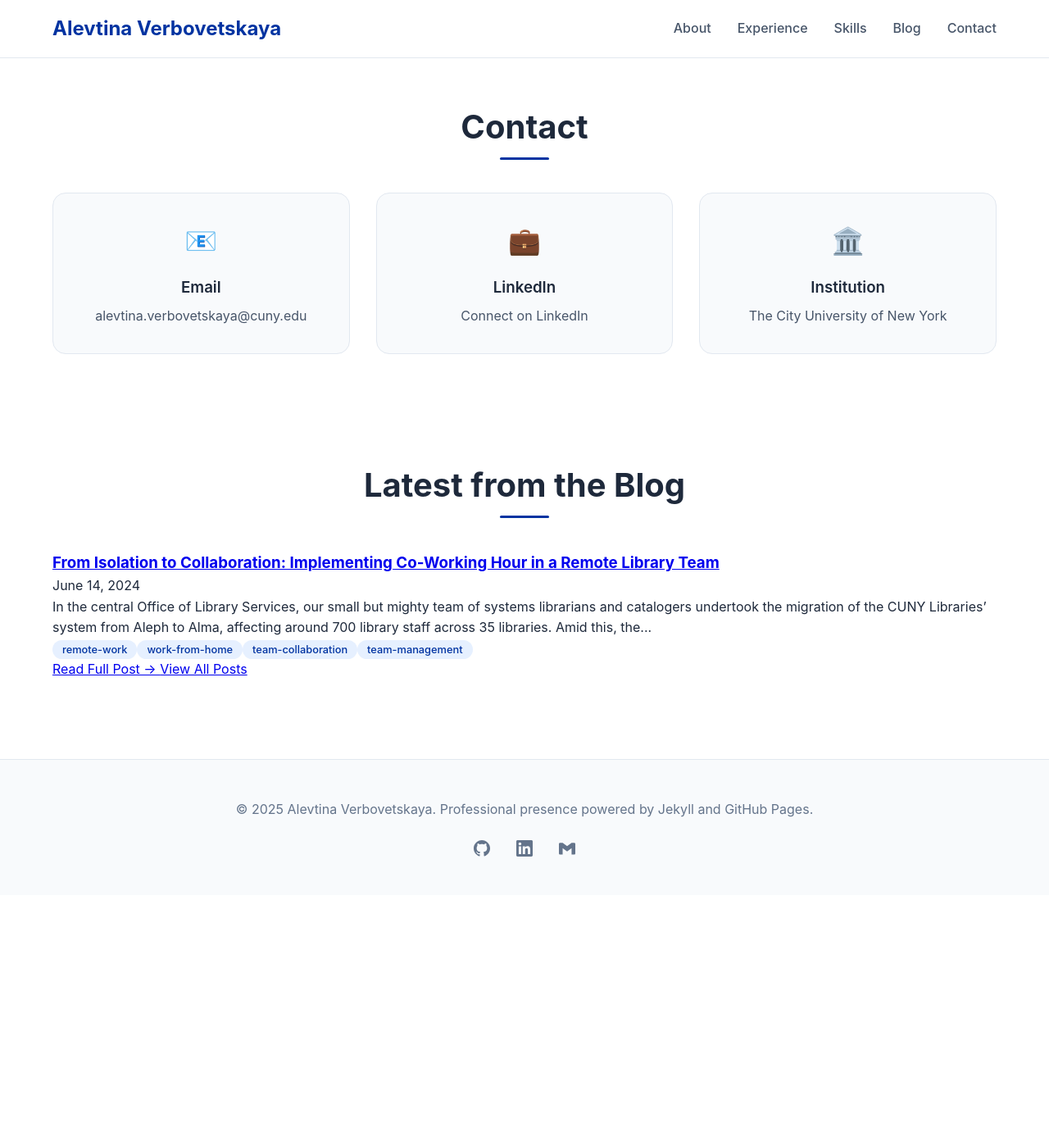
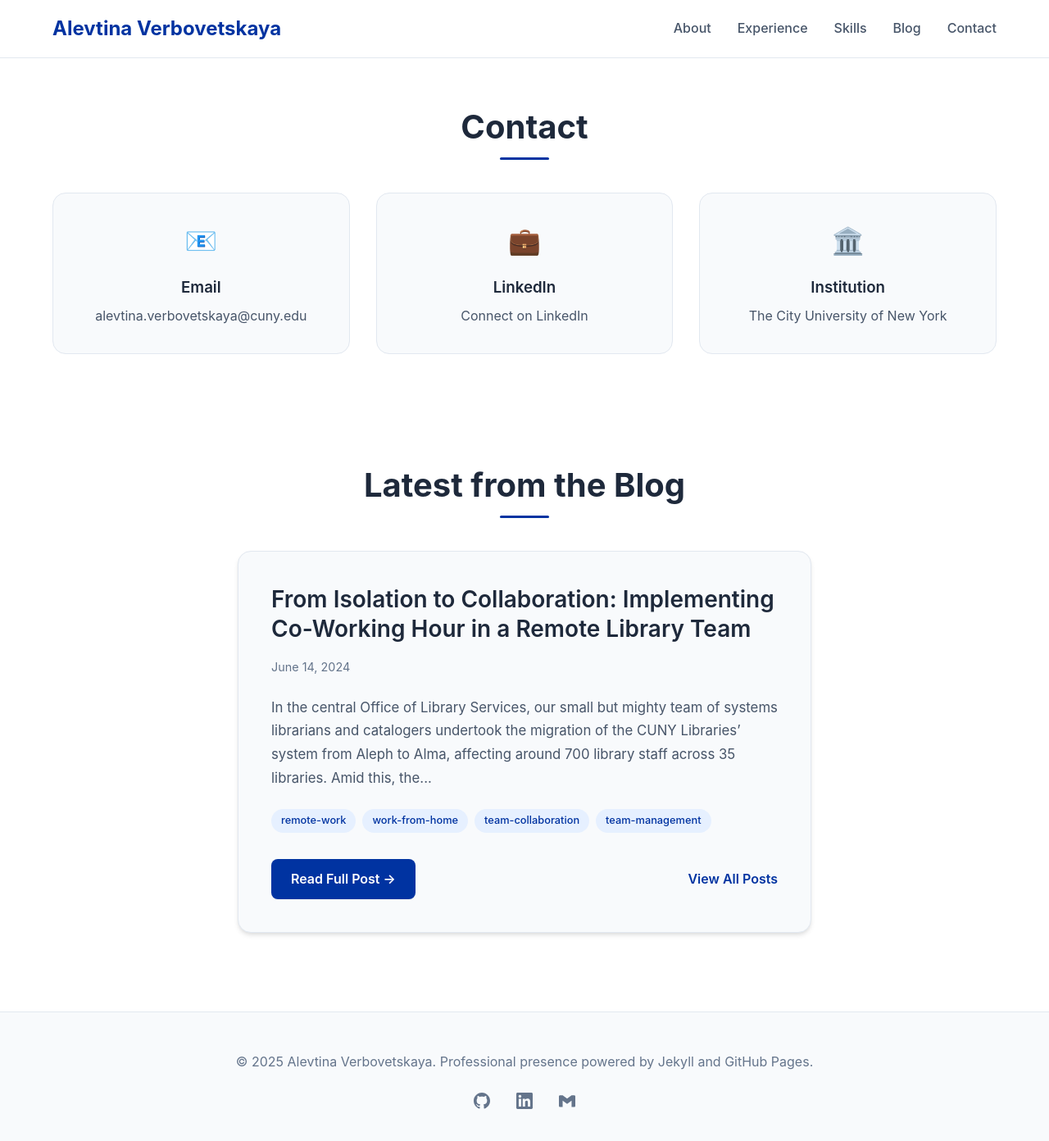
Before and after one commit to alevtina/alevtina.github.io, a Jekyll site: the page built from index.md, in a window 1280 px wide and 1400 px high, scrolled down 2397 px. Shown: the top 1392 px of the window at 82% size. Built offline with Jekyll 4.4.1, drawn with Linux system fonts in a browser that asks for light colours; some web fonts are replaced; before the commit the page ends 3489 px from its top, so only the background shows below that.

Commit message:
Update main.scss

```diff
--- a/assets/main.scss
+++ b/assets/main.scss
@@ -934,4 +934,111 @@ html {
         font-size: 0.75rem;
         padding: 0.2rem 0.6rem;
     }
+
+    // Latest post mobile adjustments
+    .latest-post-actions {
+        flex-direction: column;
+        align-items: stretch;
+        gap: 1rem;
+    }
+
+    .read-post-button, .view-all-link {
+        text-align: center;
+    }
 }
+
+// Latest blog post styles for homepage
+.latest-post-card {
+    max-width: 700px;
+    margin: 0 auto;
+    background-color: var(--bg-secondary);
+    border-radius: 1rem;
+    padding: 2.5rem;
+    box-shadow: var(--shadow-md);
+    border: 1px solid var(--border-color);
+    transition: all 0.3s ease;
+
+    &:hover {
+        transform: translateY(-2px);
+        box-shadow: var(--shadow-lg);
+    }
+}
+
+.latest-post-title {
+    font-size: 1.75rem;
+    font-weight: 600;
+    margin-bottom: 1rem;
+    line-height: 1.3;
+}
+
+.latest-post-link {
+    color: var(--text-primary);
+    text-decoration: none;
+    transition: color 0.3s ease;
+
+    &:hover, &:focus {
+        color: var(--accent-primary);
+    }
+}
+
+.latest-post-meta {
+    color: var(--text-muted);
+    font-size: 0.9rem;
+    margin-bottom: 1.5rem;
+    display: flex;
+    align-items: center;
+    gap: 0.5rem;
+    flex-wrap: wrap;
+}
+
+.latest-post-excerpt {
+    color: var(--text-secondary);
+    line-height: 1.7;
+    margin-bottom: 1.5rem;
+    font-size: 1.05rem;
+}
+
+.latest-post-tags {
+    display: flex;
+    flex-wrap: wrap;
+    gap: 0.5rem;
+    margin-bottom: 2rem;
+    overflow: hidden;
+}
+
+.latest-post-actions {
+    display: flex;
+    align-items: center;
+    justify-content: space-between;
+    gap: 1.5rem;
+    flex-wrap: wrap;
+}
+
+.read-post-button {
+    background-color: var(--accent-primary);
+    color: white;
+    padding: 0.75rem 1.5rem;
+    text-decoration: none;
+    border-radius: 0.5rem;
+    font-weight: 600;
+    transition: all 0.3s ease;
+    box-shadow: var(--shadow-sm);
+
+    &:hover, &:focus {
+        background-color: var(--accent-primary-hover);
+        transform: translateY(-1px);
+        box-shadow: var(--shadow-md);
+        outline: none;
+    }
+}
+
+.view-all-link {
+    color: var(--accent-primary);
+    text-decoration: none;
+    font-weight: 600;
+    transition: color 0.3s ease;
+
+    &:hover, &:focus {
+        color: var(--accent-primary-hover);
+    }
+}
```
